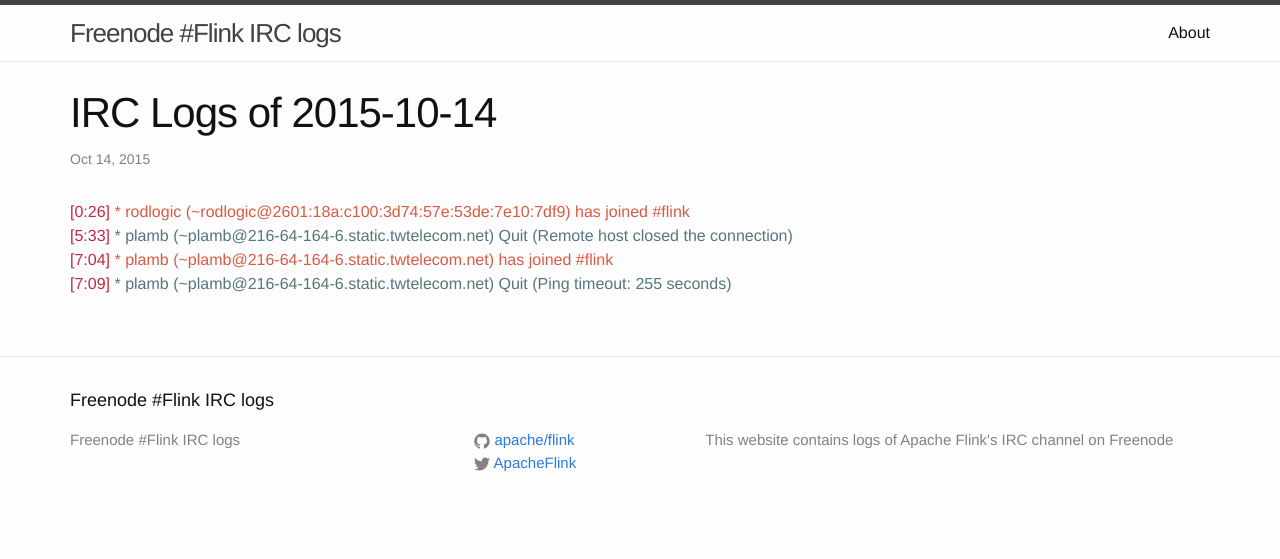
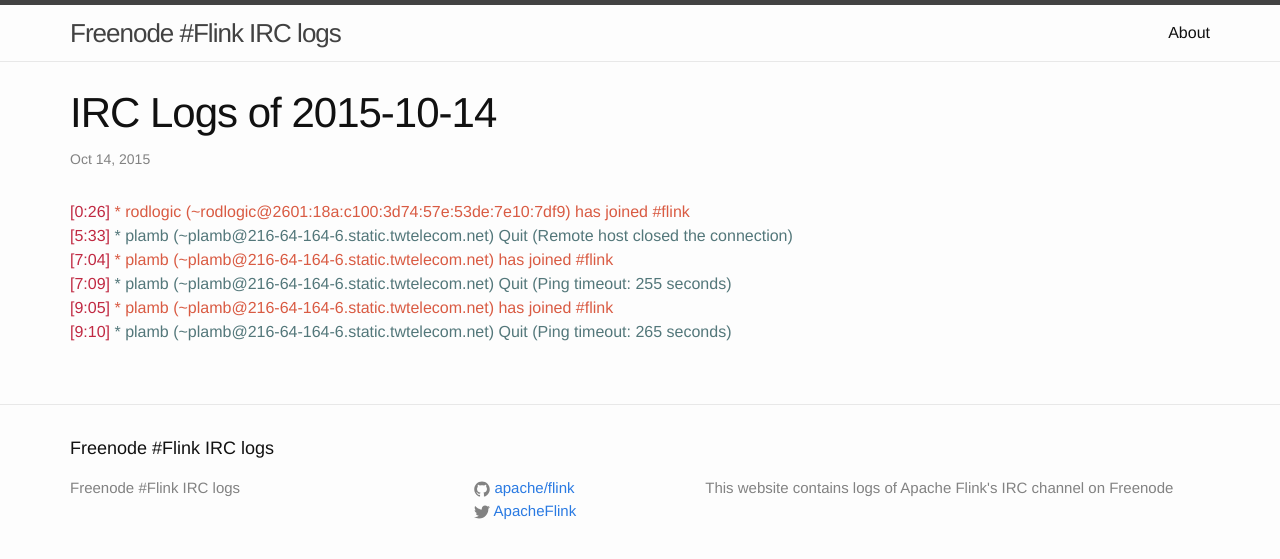
Before and after one commit to flink-irc-logs/flink-irc-logs.github.io, a Jekyll site: the page built from _posts/2015-10-14-logs.markdown, in a window 1280 px wide. Shown: the top 559 px of the page. Built offline with Jekyll 4.4.1, drawn with Linux system fonts in a browser that asks for light colours.

Commit message:
Update of the logs on Wed Oct 14 09:26:19 CEST 2015

```diff
--- a/_posts/2015-10-14-logs.markdown
+++ b/_posts/2015-10-14-logs.markdown
@@ -8,3 +8,5 @@
 <span class="irc-date">[5:33]</span> <span class="irc-navy">* plamb (~plamb@216-64-164-6.static.twtelecom.net) Quit (Remote host closed the connection)</span><br />
 <span class="irc-date">[7:04]</span> <span class="irc-green">* plamb (~plamb@216-64-164-6.static.twtelecom.net) has joined #flink</span><br />
 <span class="irc-date">[7:09]</span> <span class="irc-navy">* plamb (~plamb@216-64-164-6.static.twtelecom.net) Quit (Ping timeout: 255 seconds)</span><br />
+<span class="irc-date">[9:05]</span> <span class="irc-green">* plamb (~plamb@216-64-164-6.static.twtelecom.net) has joined #flink</span><br />
+<span class="irc-date">[9:10]</span> <span class="irc-navy">* plamb (~plamb@216-64-164-6.static.twtelecom.net) Quit (Ping timeout: 265 seconds)</span><br />
```
